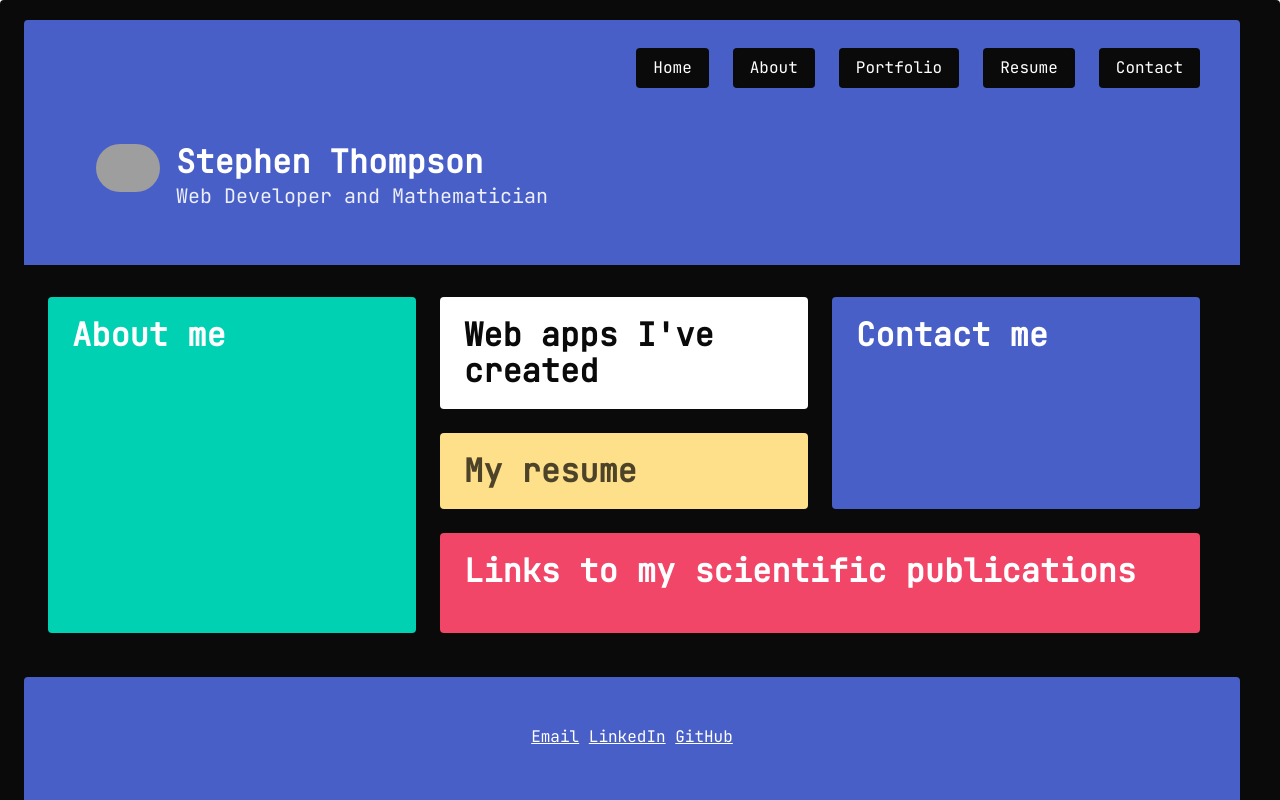
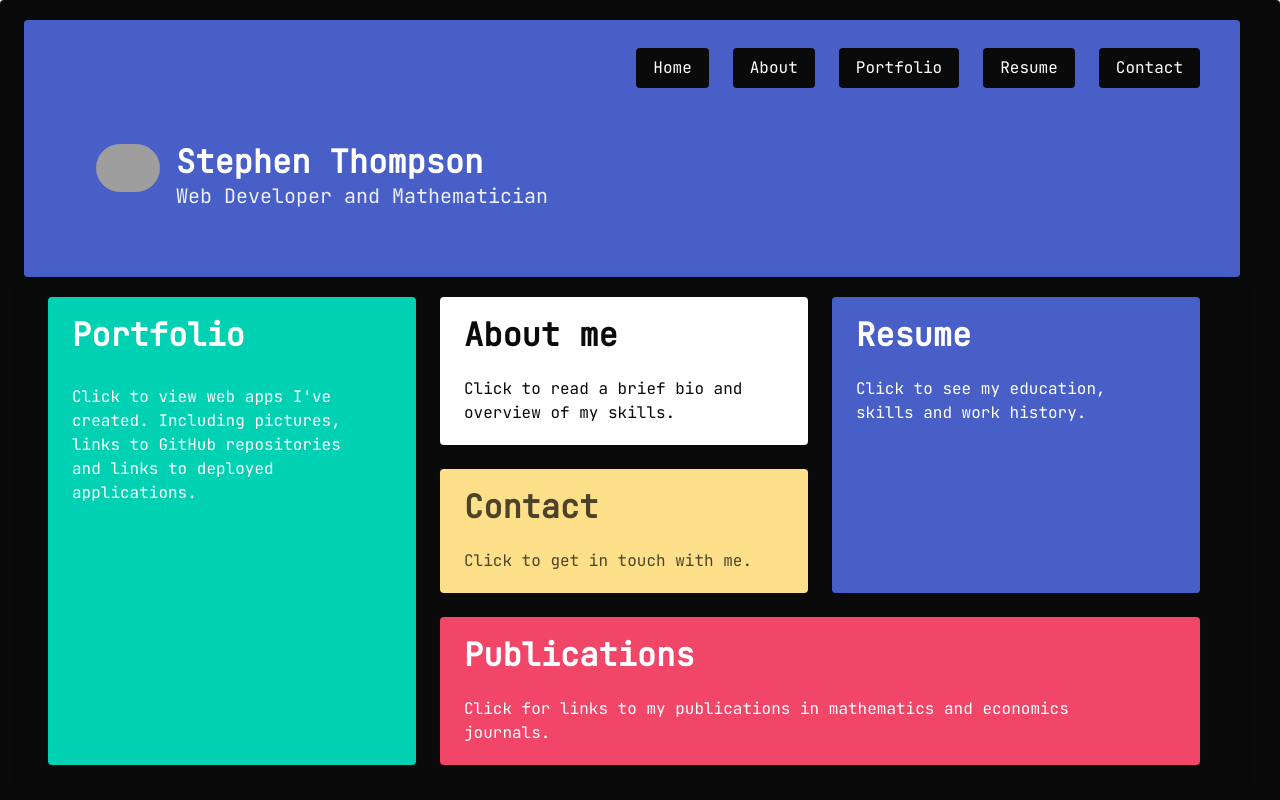
Before and after one commit to SThompsonChicago/react-portfolio, a React (Create React App) app: page / in a window 1280 px wide. Shown: the top 800 px of the page. Built offline with nearby package versions, Linux system fonts and the light colour scheme; grey boxes are pictures that could not be loaded; a web font is replaced by a local one.

Commit message:
improved homepage

```diff
--- a/public/index.html
+++ b/public/index.html
@@ -28,8 +28,7 @@
     <link rel="preconnect" href="https://fonts.googleapis.com">
 <link rel="preconnect" href="https://fonts.gstatic.com" crossorigin>
 <link href="https://fonts.googleapis.com/css2?family=JetBrains+Mono&family=Azeret+Mono&family=VT323&display=swap" rel="stylesheet">
-
-    <title>React App</title>
+    <title>Stephen Thompson</title>
   </head>
   <body
   style="font-family: 'JetBrains Mono', Arial">
--- a/src/components/Container.js
+++ b/src/components/Container.js
@@ -2,7 +2,7 @@ import React, { useState } from 'react';
 import Header from './Header';
 import Footer from './Footer';
 import About from './pages/About';
-import Home from './pages/Home';
+import Home from './Home';
 import Portfolio from './pages/Portfolio';
 import Resume from './pages/Resume';
 import Contact from './pages/Contact';
@@ -32,8 +32,8 @@ export default function Container () {
     ?
         <div className="notification is-black">
 
-            <Header currentPage={currentPage} handlePageChange={handlePageChange}/>
-            {renderPage()}
+            <Home currentPage={currentPage} handlePageChange={handlePageChange}/>
+
             <Footer />
         </div>
         :
--- a/src/components/Footer.js
+++ b/src/components/Footer.js
@@ -2,6 +2,7 @@ import React from 'react';
 
 function Footer () {
     return (
+        <div className="notification is-black">
         <footer className="footer notification is-link">
             <div className="content has-text-centered">
                 <p>
@@ -9,7 +10,7 @@ function Footer () {
                 </p>
             </div>
 
-        </footer>
+        </footer></div>
     );
 }
 
--- /dev/null
+++ b/src/components/Home.js
@@ -0,0 +1,154 @@
+import React from 'react';
+
+const styles = {
+  a: {
+    textDocaration: 'none',
+  },
+};
+
+export default function Home({currentPage, handlePageChange }) {
+    return (
+      <div>
+      <div>
+        <section className="hero notification is-link">
+            <div className="hero-head">
+    <header className="navbar">
+      <div className="container">
+        <div id="navbarMenuHeroC" className="navbar-menu">
+          <div className="navbar-end">
+          <span className="navbar-item">
+          <a className="button is-black"
+              href="#home"
+              onClick={() => handlePageChange('Home')}
+              >
+                <span>Home</span>
+              </a>
+            </span>
+          <span className="navbar-item">
+          <a className="button is-black"
+              href="#about"
+              onClick={() => handlePageChange('About')}
+              >
+                <span>About</span>
+              </a>
+            </span>
+            <span className="navbar-item">
+              <a className="button is-black"
+              href="#portfolio"
+              onClick={() => handlePageChange('Portfolio')}
+              >
+                <span>Portfolio</span>
+              </a>
+            </span>
+            <span className="navbar-item">
+              <a className="button is-black"
+              href="#resume"
+              onClick={() => handlePageChange('Resume')}
+              >
+                <span>Resume</span>
+              </a>
+            </span>
+            <span className="navbar-item">
+              <a className="button is-black"
+              href="#contact"
+              onClick={() => handlePageChange('Contact')}
+              >
+                <span>Contact</span>
+              </a>
+            </span>
+          </div>
+        </div>
+      </div>
+    </header>
+  </div>
+            <div className="hero-body">
+                <article className="media">
+                    <div className="media-left">
+                    <figure class="image is-64x64">
+        <img src="https://sthompsonchicago.github.io/My_portfolio/assets/Me.png" alt="Image" className="is-rounded"/>
+      </figure>
+      </div>
+      <div className="media-content">
+                <p className="title">
+                    Stephen Thompson
+                </p>
+                <p className="subtitle">
+                    Web Developer and Mathematician
+                </p>
+</div>
+                </article>
+                </div>
+        </section>
+        </div>
+
+<div className="card notification is-black">
+        <div className="tile is-ancestor">
+                <div className="tile is-parent">
+
+
+
+    <article className="tile is-child notification is-primary"
+    href="#portfolio"
+    onClick={() => handlePageChange('Portfolio')}
+    style={styles.a}
+    >
+      <div className="content">
+
+        <p className="title">Portfolio</p>
+        <p> Click to view web apps I've created. Including pictures, links to GitHub repositories and links to deployed applications.</p>
+
+          <div className="content">
+        </div>
+      </div>
+    </article>
+
+               </div>
+  <div className="tile is-vertical is-8">
+    <div className="tile">
+      <div className="tile is-parent is-vertical">
+        <article className="tile is-child notification is-white"
+        href="#about"
+        onClick={() => handlePageChange('About')}
+        >
+        <p className="title">About me</p>
+        <p> Click to read a brief bio and overview of my skills.</p>
+        </article>
+        <article className="tile is-child notification is-warning"
+        href="#contact"
+        onClick={() => handlePageChange('Contact')}
+        >
+        <p className="title">Contact</p>
+        <p> Click to get in touch with me.</p>
+        </article>
+      </div>
+      <div className="tile is-parent">
+        <article className="tile is-child notification is-link"
+        href="#resume"
+        onClick={() => handlePageChange('Resume')}
+        >
+        <p className="title">Resume</p>
+        <p> Click to see my education, skills and work history.</p>
+
+        </article>
+      </div>
+    </div>
+    <div className="tile is-parent">
+      <article className="tile is-child notification is-danger"
+                    href="#publications"
+                    onClick={() => handlePageChange('Publications')}
+      >
+
+        <p className="title">Publications</p>
+        <p> Click for links to my publications in mathematics and economics journals.</p>
+
+        <div className="content">
+
+        </div>
+      </article>
+    </div>
+  </div>
+</div>
+</div>
+</div>
+    );
+}
--- a/src/components/pages/Contact.js
+++ b/src/components/pages/Contact.js
@@ -1,6 +1,6 @@
 import React from 'react';
 
-export default function Home() {
+export default function Contact() {
     return (
 
 
--- a/src/components/pages/Home.js
+++ /dev/null
@@ -1,48 +0,0 @@
-import React from 'react';
-
-export default function Home({currentPage, handlePageChange }) {
-    return (
-
-
-        <div className="tile is-ancestor notification is-black">
-
-<div className="tile is-parent">
-    <article className="tile is-child notification is-primary">
-      <div className="content">
-        <p className="title">About me</p>
-
-          <div className="content">
-        </div>
-      </div>
-    </article>
-  </div>
-  <div className="tile is-vertical is-8">
-    <div className="tile">
-      <div className="tile is-parent is-vertical">
-        <article className="tile is-child notification is-white">
-          <p className="title">Web apps I've created</p>
-        </article>
-        <article className="tile is-child notification is-warning">
-          <p className="title">My resume</p>
-        </article>
-      </div>
-      <div className="tile is-parent">
-        <article className="tile is-child notification is-link">
-          <p className="title">Contact me</p>
-
-        </article>
-      </div>
-    </div>
-    <div className="tile is-parent">
-      <article className="tile is-child notification is-danger">
-        <p className="title">Links to my scientific publications</p>
-        <div className="content">
-
-        </div>
-      </article>
-    </div>
-  </div>
-</div>
-
-    );
-}
```
